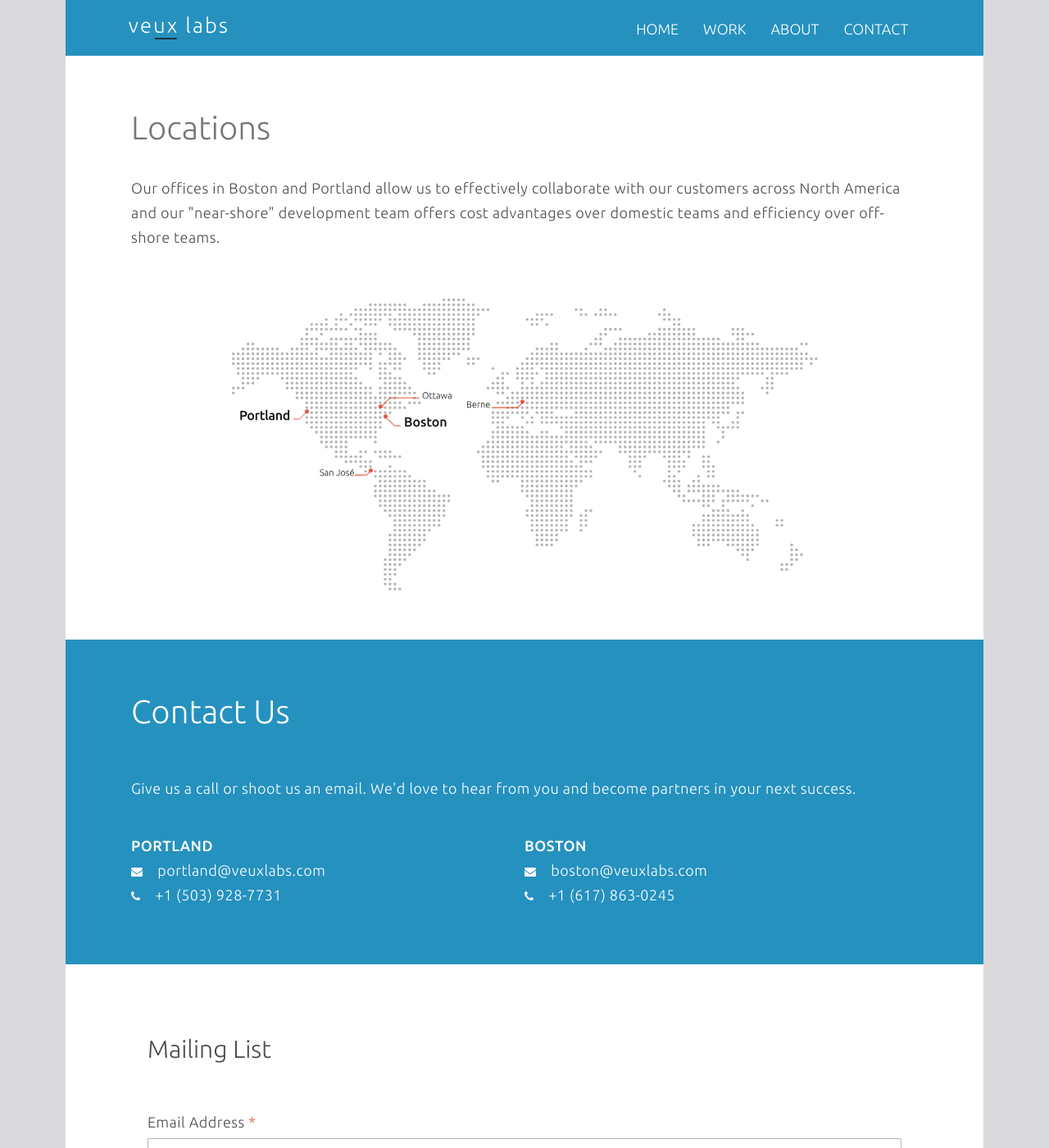
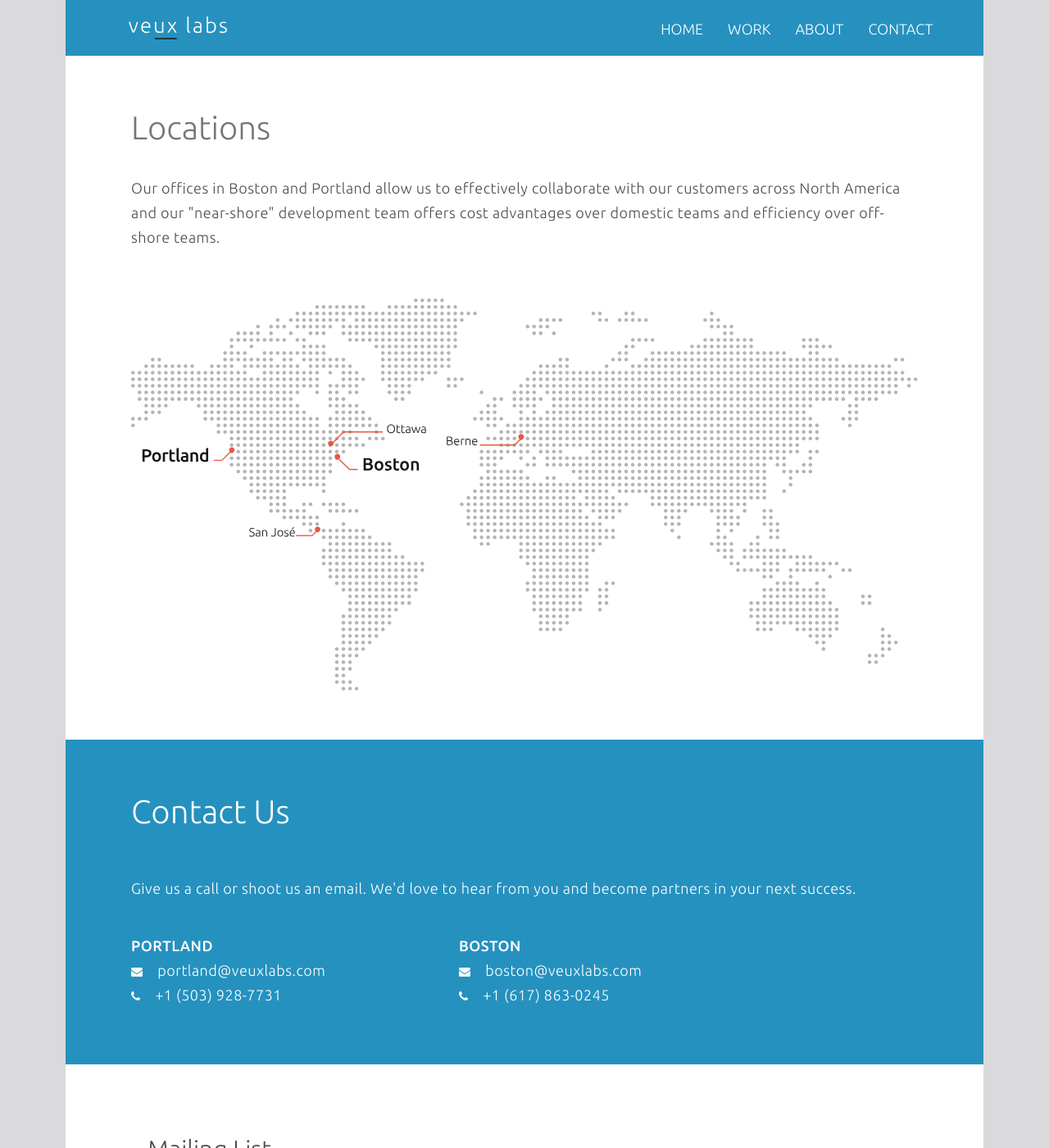
Before and after one commit to VeuxLabs/VeuxLabs.github.io, a Jekyll site: the page built from contact.html, in a window 1280 px wide and 1400 px high. Shown: the whole window at 82% size. Built offline with Jekyll 4.4.1, drawn with Linux system fonts in a browser that asks for light colours; nearby versions of some CDN libraries; comment, search, counter and statistics services are not loaded.

Commit message:
Contact page fixes

```diff
--- a/_includes/footer.html
+++ b/_includes/footer.html
@@ -39,8 +39,8 @@
                         </a>
                     </li>
                      <li>
-                        <a target="_blank" href="mailto:info@veuxlabs.com">
-                            <img src="{{ site.github.url }}/img/emailLink.svg" alt="Linked In" class="img-responsive app" />
+                        <a target="_blank" href="https://www.linkedin.com/company/veux-labs">
+                            <img src="{{ site.github.url }}/img/mediumLink.svg" alt="Linked In" class="img-responsive app" />
                         </a>
                     </li>
                 </ul>
--- a/contact.html
+++ b/contact.html
@@ -21,12 +21,12 @@
 	</div>
 	<div class="clearfix"></div>
 	<div class="office">
-		<div class="col-lg-6 col-md-6 col-sm-6 col-xs-12">
+		<div class="col-lg-5 col-md-5 col-sm-5 col-xs-12">
 			<h2>Portland</h2>
 			<i class="fa fa-envelope" aria-hidden="true"></i> <span>  portland@veuxlabs.com </span> <br>
 			<i class="fa fa-phone" aria-hidden="true"></i> <span> +1 (503) 928-7731  </span> <br>
 		</div>
-		<div class="col-lg-6 col-md-6 col-sm-6 col-xs-12">
+		<div class="col-lg-5 col-md-5 col-sm-5 col-xs-12">
 			<h2>Boston</h2>
 			<i class="fa fa-envelope" aria-hidden="true"></i> <span>  boston@veuxlabs.com </span> <br>
 			<i class="fa fa-phone" aria-hidden="true"></i> <span>  +1 (617) 863-0245 </span> <br>
--- a/css/landing-page.css
+++ b/css/landing-page.css
@@ -74,6 +74,11 @@
         position: absolute;
     }
 }
+@media (max-width: 480px) {
+    .container>.navbar-header {
+        padding: 0;
+    }
+}
 .navbar.navbar-default.navbar-fixed-top .container {
     display: table;
     width: 89%;
@@ -95,7 +100,6 @@
 
 @media (min-width: 768px) {
     .navbar-nav.navbar-right:last-child {
-        margin-right: 15px;
     }
     .navbar-header .logo {
         margin-left: 15px;
@@ -1335,6 +1339,7 @@
 
 .content .map {
     margin: 20px auto;
+    width: 100%;
 }
 
 .contact h1 {
@@ -1365,6 +1370,7 @@
     float: left;
     width: 100%;
     padding-left: 0;
+    display: block;
 }
 
 .our-team.contact .office i {
```
